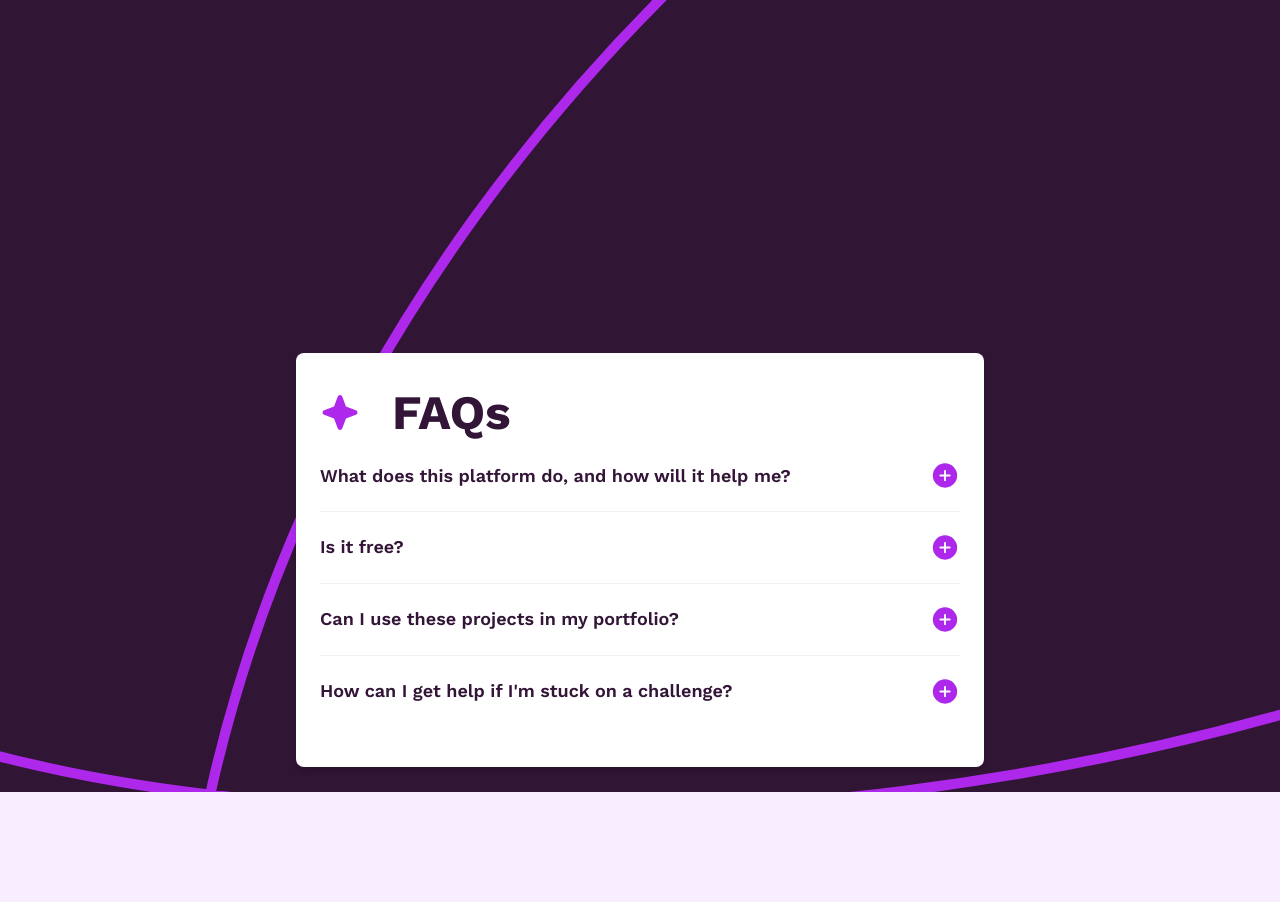
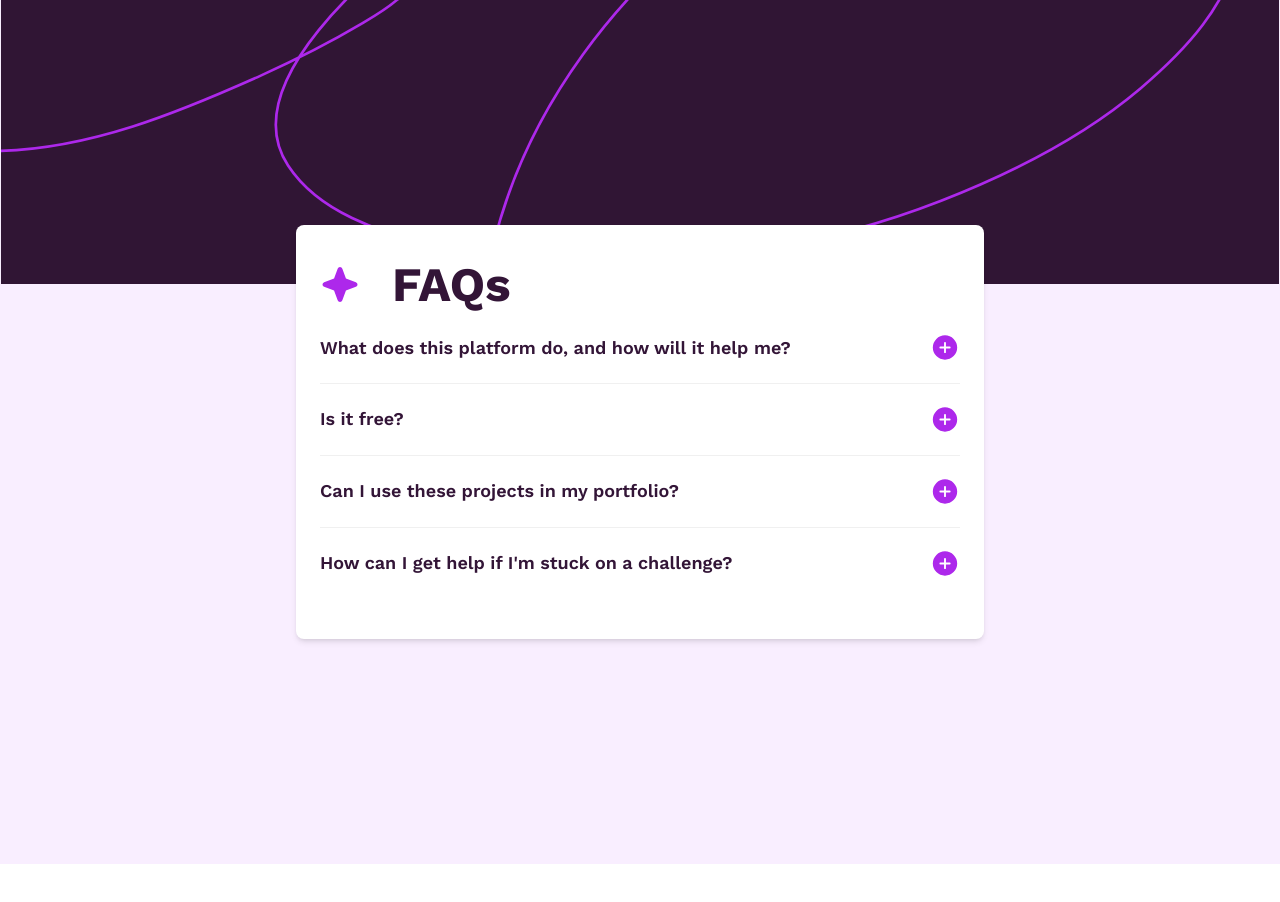
Before and after one commit to jessiicacmoore/fem_faq-accordion, a React (Vite) app: page / in a window 1280 px wide. Shown: the top 902 px of the page. After the commit the page ends 864 px from the top, so only its background shows below. Built offline with nearby package versions, Linux system fonts and the light colour scheme.

Commit message:
:lipstick: Desktop styles

```diff
--- a/src/components/Container.tsx
+++ b/src/components/Container.tsx
@@ -1,6 +1,7 @@
 import React from 'react';
 import styled from 'styled-components';
 import mobileImg from '../assets/background-pattern-mobile.svg';
+import desktopImg from '../assets/background-pattern-desktop.svg';
 
 type ContainerProps = React.HtmlHTMLAttributes<HTMLDivElement> & {
   children: React.ReactNode;
@@ -8,7 +9,7 @@ type ContainerProps = React.HtmlHTMLAttributes<HTMLDivElement> & {
 
 const StyledWrapper = styled.div`
   min-height: 100vh;
-  padding-block: 10rem;
+  padding-block: 2rem;
   display: flex;
   justify-content: center;
   align-items: center;
@@ -16,6 +17,11 @@ const StyledWrapper = styled.div`
     `url("${mobileImg}"), linear-gradient(to right, ${theme.colors.secondary}, ${theme.colors.secondary})`};
   background-repeat: no-repeat;
   background-size: contain;
+
+  @media (min-width: 768px) {
+    background-image: ${({ theme }) =>
+      `url("${desktopImg}"), linear-gradient(to right, ${theme.colors.secondary}, ${theme.colors.secondary})`};
+  }
 `;
 
 const StyledContainer = styled.div`
```
